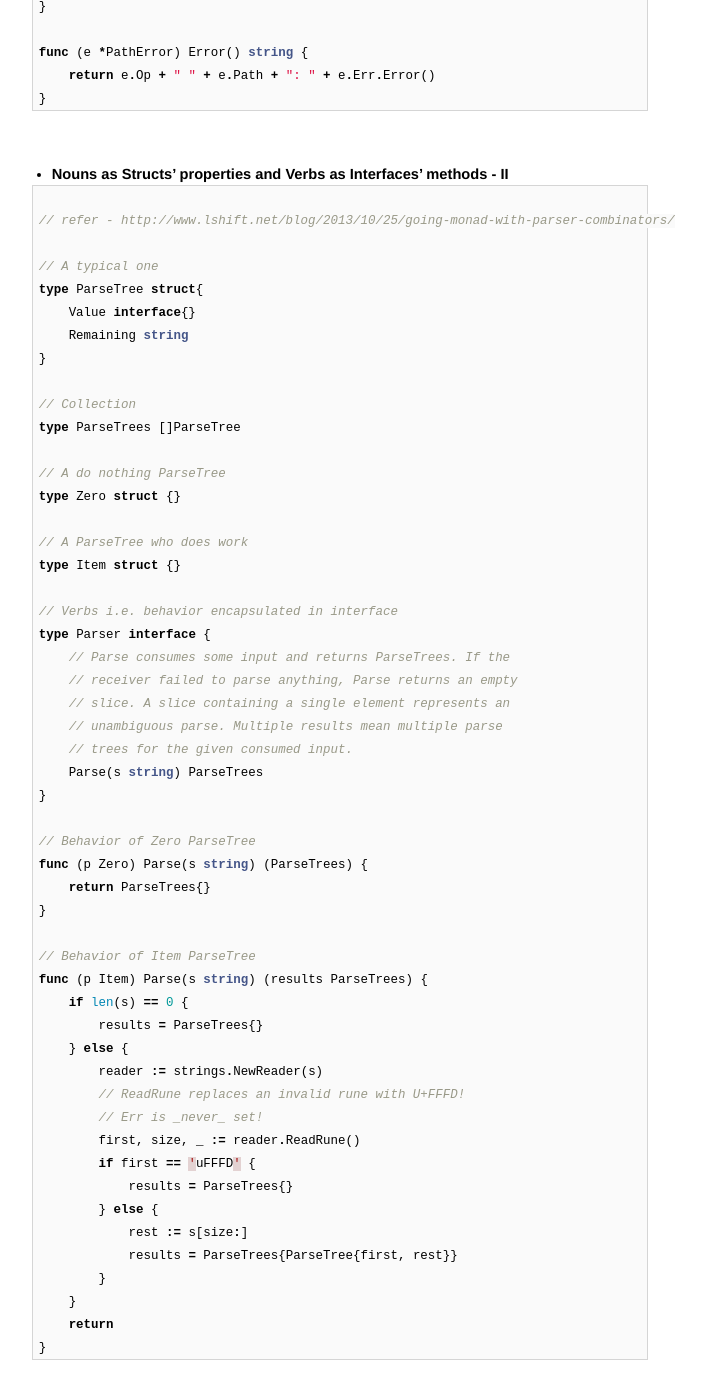
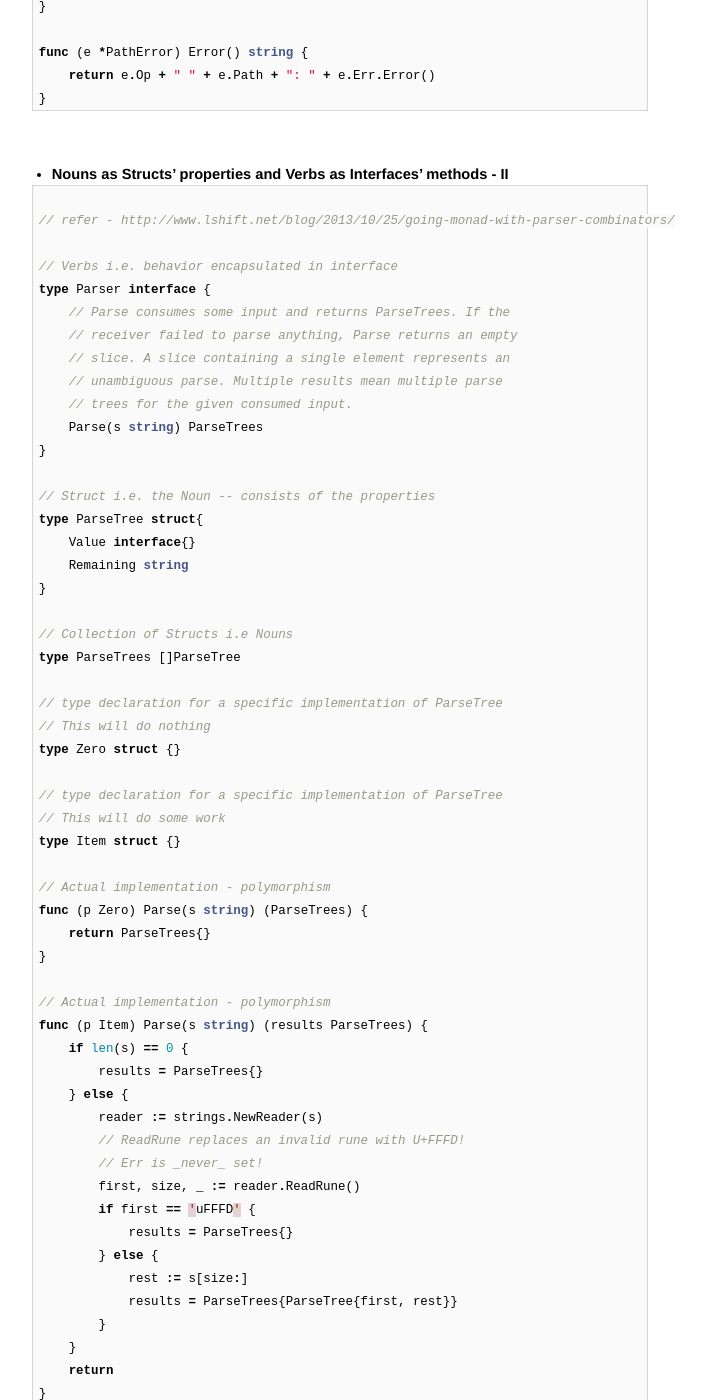
Before and after one commit to AmitKumarDas/amitkumardas.github.io, a Jekyll site: the page built from _posts/2016-07-14-my-golang-refresher.md, in a window 1280 px wide and 1400 px high, scrolled down 4792 px. Shown: the whole window, without its empty margins (300-1006 px from the left). Built offline with Jekyll 4.4.1, drawn with Linux system fonts in a browser that asks for light colours.

Commit message:
Update 2016-07-14-my-golang-refresher.md

```diff
--- a/_posts/2016-07-14-my-golang-refresher.md
+++ b/_posts/2016-07-14-my-golang-refresher.md
@@ -250,21 +250,6 @@ func (e *PathError) Error() string {
 
 // refer - http://www.lshift.net/blog/2013/10/25/going-monad-with-parser-combinators/
 
-// A typical one
-type ParseTree struct{
-    Value interface{}
-    Remaining string
-}
-
-// Collection
-type ParseTrees []ParseTree
-
-// A do nothing ParseTree
-type Zero struct {}
-
-// A ParseTree who does work
-type Item struct {}
-
 // Verbs i.e. behavior encapsulated in interface
 type Parser interface {
     // Parse consumes some input and returns ParseTrees. If the
@@ -275,12 +260,29 @@ type Parser interface {
     Parse(s string) ParseTrees
 }
 
-// Behavior of Zero ParseTree
+// Struct i.e. the Noun -- consists of the properties
+type ParseTree struct{
+    Value interface{}
+    Remaining string
+}
+
+// Collection of Structs i.e Nouns
+type ParseTrees []ParseTree
+
+// type declaration for a specific implementation of ParseTree
+// This will do nothing
+type Zero struct {}
+
+// type declaration for a specific implementation of ParseTree
+// This will do some work
+type Item struct {}
+
+// Actual implementation - polymorphism
 func (p Zero) Parse(s string) (ParseTrees) {
     return ParseTrees{}
 }
 
-// Behavior of Item ParseTree
+// Actual implementation - polymorphism
 func (p Item) Parse(s string) (results ParseTrees) {
     if len(s) == 0 {
         results = ParseTrees{}
```
